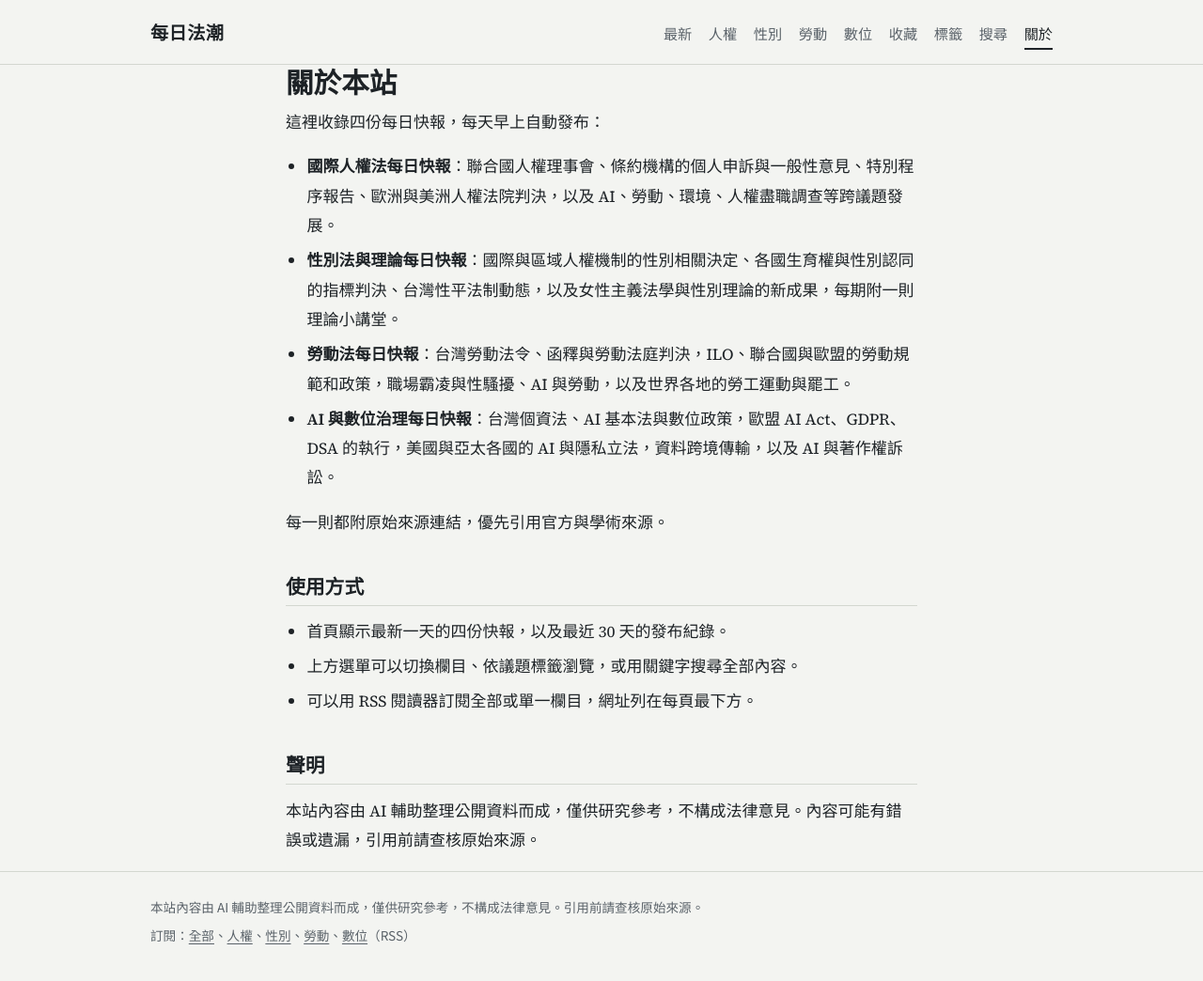
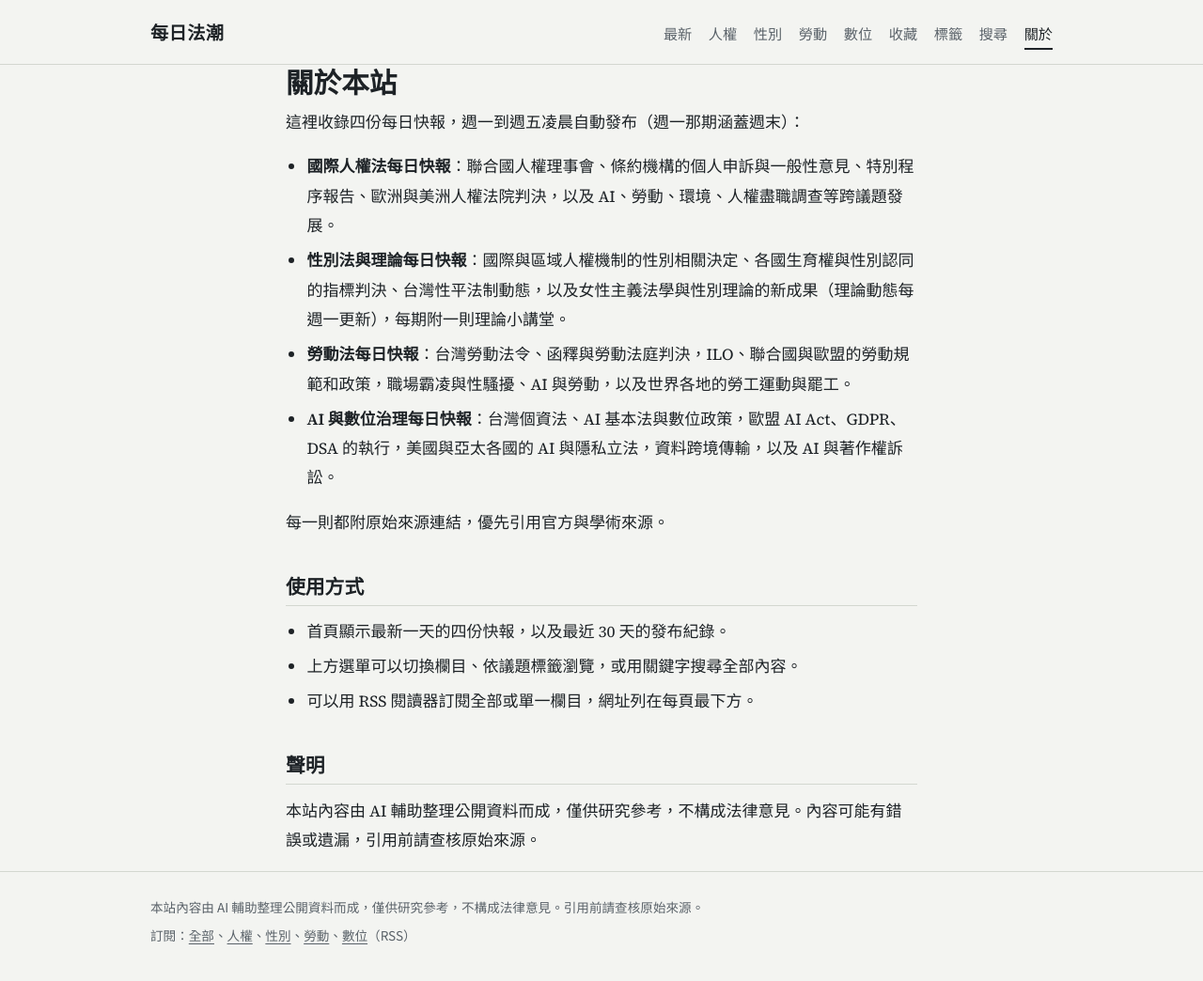
Before and after one commit to chadfan1004/Newsletter-for-international-human-rights-law-gender-theory-and-labour-law, a Jekyll site: the page built from about.md, in a window 1280 px wide. Shown: the whole page at 94% size. Built offline with Jekyll 4.4.1, drawn with Linux system fonts in a browser that asks for light colours.

Commit message:
Update site copy for weekday schedule

```diff
--- a/_config.yml
+++ b/_config.yml
@@ -1,5 +1,5 @@
 title: 每日法潮
-description: 每天整理國際人權法、性別法與理論、勞動法、AI 與數位治理的新發展，附原始來源。
+description: 週一到週五整理國際人權法、性別法與理論、勞動法、AI 與數位治理的新發展，附原始來源。
 lang: zh-Hant
 timezone: Asia/Taipei
 permalink: /:categories/:year-:month-:day/
--- a/about.md
+++ b/about.md
@@ -7,10 +7,10 @@ permalink: /about/
 
 # 關於本站
 
-這裡收錄四份每日快報，每天早上自動發布：
+這裡收錄四份每日快報，週一到週五凌晨自動發布（週一那期涵蓋週末）：
 
 - **國際人權法每日快報**：聯合國人權理事會、條約機構的個人申訴與一般性意見、特別程序報告、歐洲與美洲人權法院判決，以及 AI、勞動、環境、人權盡職調查等跨議題發展。
-- **性別法與理論每日快報**：國際與區域人權機制的性別相關決定、各國生育權與性別認同的指標判決、台灣性平法制動態，以及女性主義法學與性別理論的新成果，每期附一則理論小講堂。
+- **性別法與理論每日快報**：國際與區域人權機制的性別相關決定、各國生育權與性別認同的指標判決、台灣性平法制動態，以及女性主義法學與性別理論的新成果（理論動態每週一更新），每期附一則理論小講堂。
 - **勞動法每日快報**：台灣勞動法令、函釋與勞動法庭判決，ILO、聯合國與歐盟的勞動規範和政策，職場霸凌與性騷擾、AI 與勞動，以及世界各地的勞工運動與罷工。
 - **AI 與數位治理每日快報**：台灣個資法、AI 基本法與數位政策，歐盟 AI Act、GDPR、DSA 的執行，美國與亞太各國的 AI 與隱私立法，資料跨境傳輸，以及 AI 與著作權訴訟。
 
--- a/index.html
+++ b/index.html
@@ -6,7 +6,7 @@ title: 最新
 {%- if days.size == 0 %}
 <section class="empty">
   <h1>第一期還在路上</h1>
-  <p>每天早上，國際人權法、性別法與理論、勞動法、AI 與數位治理四份快報會自動發布到這裡。</p>
+  <p>週一到週五凌晨，國際人權法、性別法與理論、勞動法、AI 與數位治理四份快報會自動發布到這裡。</p>
 </section>
 {%- else %}
 {%- assign today = days.first %}
```
Also changed, not shown: README.md.
